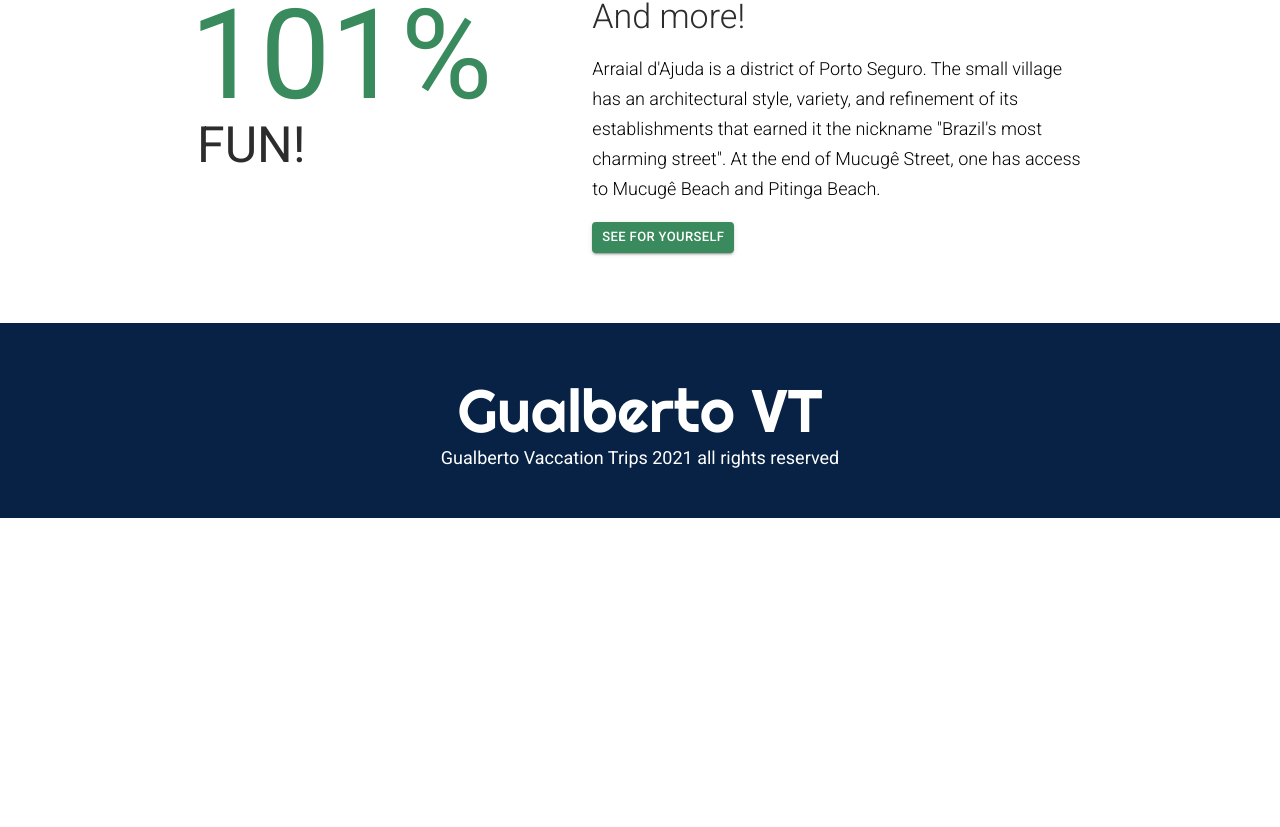
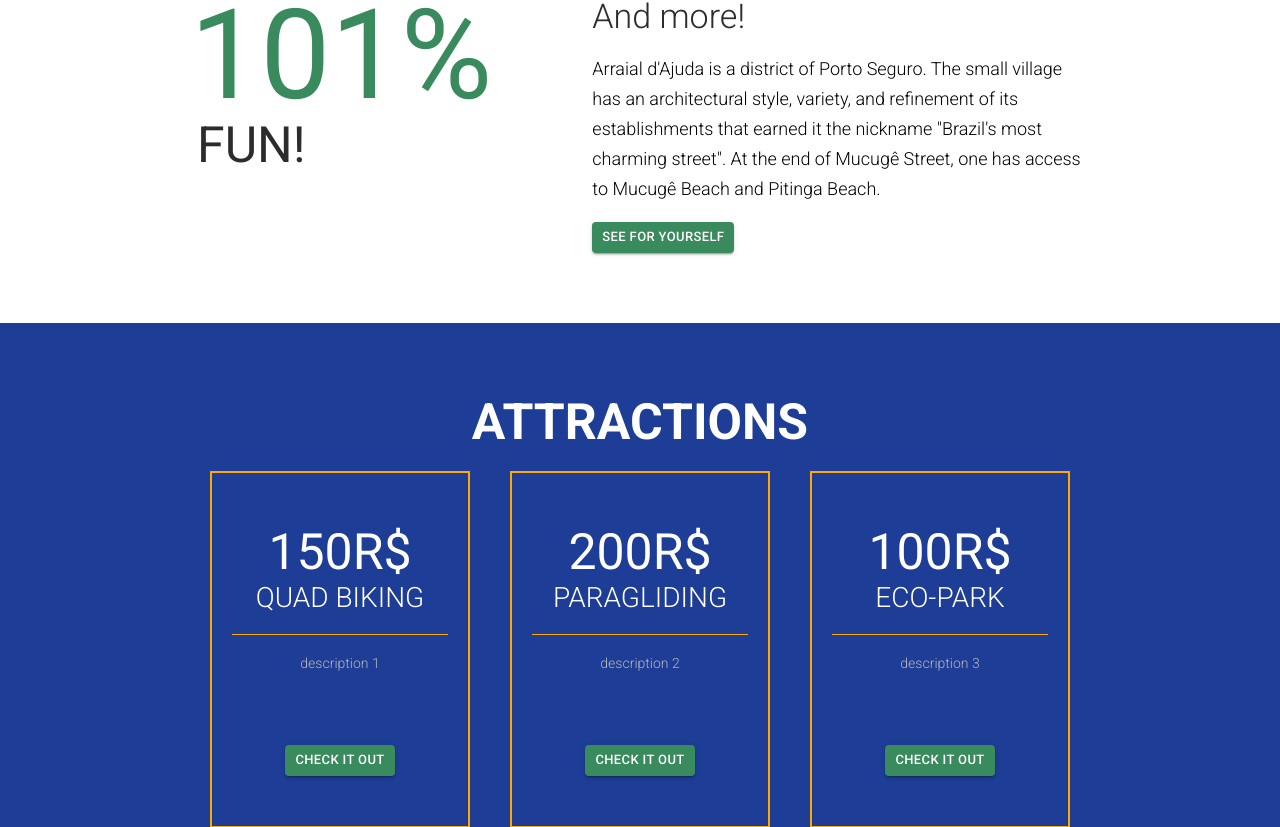
Before and after one commit to Bruno-Gualberto/Gualberto-Vacation-Trips, a React (Create React App) app: page / in a window 1280 px wide. Shown: the part 1970-2797 px from the top of the page. Before the commit the page ends 2488 px from the top, so only its background shows below. Built offline with nearby package versions, Linux system fonts and the light colour scheme.

Commit message:
add attractions section

```diff
--- a/src/App.js
+++ b/src/App.js
@@ -6,23 +6,16 @@ import Footer from './components/header_footer/Footer';
 import Featured from './components/featured';
 import Info from './components/info';
 import About from './components/about';
+import Attractions from './components/attractions';
 
 const App = () => {
   return (
-    <div className="App">
+   <div className="App">
       <Header/>
-      <>
-        <Featured/>
-      </>
-
-      <>
-        <Info/>
-      </>
-
-      <>
-        <About/>
-      </>
-
+      <Featured/>
+      <Info/>
+      <About/>
+      <Attractions/>
       <Footer/>
     </div>
   );
--- /dev/null
+++ b/src/components/attractions/index.js
@@ -0,0 +1,53 @@
+import React from 'react';
+import { Zoom } from 'react-awesome-reveal';
+import MyButton from '../reusable_components/MyButton';
+
+const Attractions = () => {
+
+  const attrState = {
+    type: ['Quad Biking', 'Paragliding', 'Eco-Park'],
+    price: [150, 200, 100],
+    description: ['description 1', 'description 2', 'description 3'],
+    link: ['', '', ''],
+    delay: [500, 0, 500]
+  }
+
+  const renderItems = () => (
+    attrState.type.map((item, i) => (
+      <Zoom key={i} className="pricing_item" delay={attrState.delay[i]}>
+        <div className="pricing_inner_wrapper">
+          <div className="pricing_title">
+            <span>{attrState.price[i]}R$</span>
+            <span>{attrState.type[i]}</span>
+          </div>
+          <div className="pricing_description">
+            {attrState.description[i]}
+          </div>
+          <div className="pricing_buttons">
+            <MyButton
+              text="check it out"
+              size="small"
+              link={attrState.link[i]}
+              style={{
+                backgroundColor: '#398a5d'
+              }}
+            />
+          </div>
+        </div>
+      </Zoom>
+    ))
+  )
+
+  return (
+    <div className="bck_naive_blue">
+      <div className="center_wrapper pricing_section">
+        <h2>Attractions</h2>
+        <div className="pricing_wrapper">
+          {renderItems()}
+        </div>
+      </div>
+    </div>
+  )
+}
+
+export default Attractions;
--- a/src/components/header_footer/SideDrawer.js
+++ b/src/components/header_footer/SideDrawer.js
@@ -7,7 +7,7 @@ const SideDrawer = (props) => {
     {where: 'featured', value: 'To top'},
     {where: 'tripinfo', value: 'Trip INFO'},
     {where: 'aboutportoseguro', value: 'About Porto Seguro'},
-    {where: 'prices', value: 'Prices'},
+    {where: 'attractions', value: 'Attractions'},
     {where: 'location', value: 'Location'}
   ]
 
--- a/src/components/info/index.js
+++ b/src/components/info/index.js
@@ -44,7 +44,7 @@ const Info = () => {
                     }}
                     ></div>
                     <div className="vn_title">
-                      Event Location
+                      Where We Meet
                     </div>
                     <div className="vn_desc">
                       Rod. Hélio Smidt, Airport, Guarulhos <br/> SP, Brazil
```
